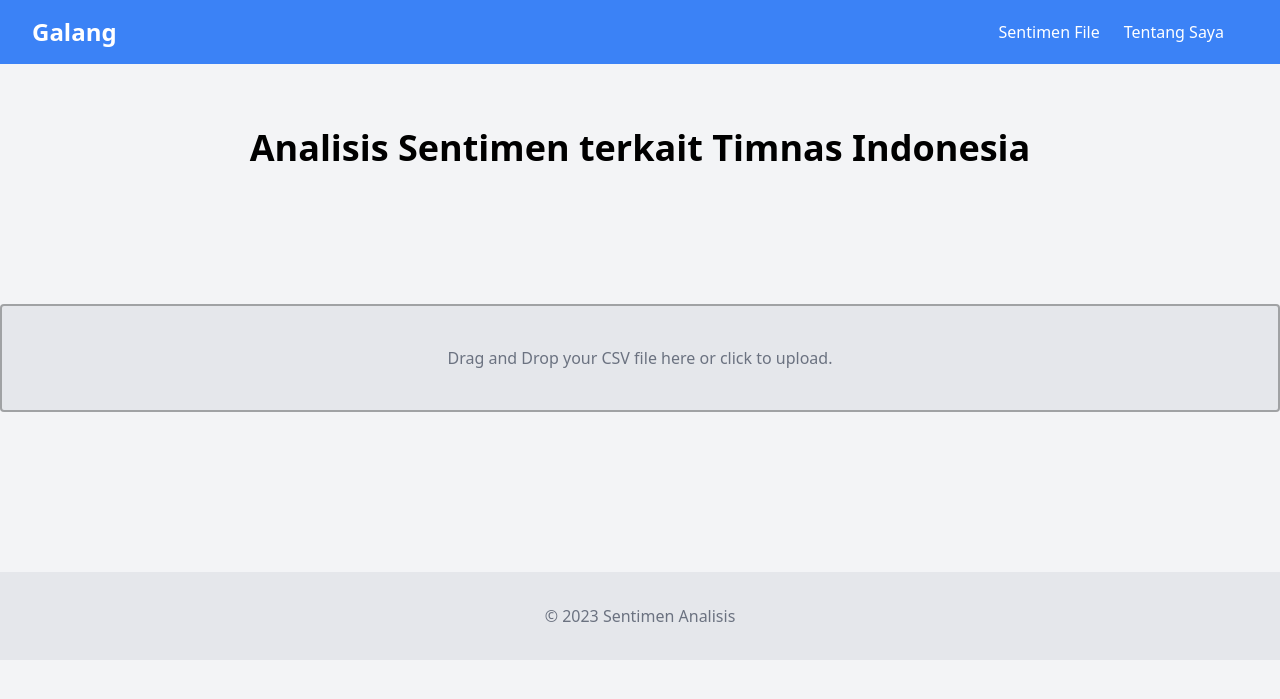
After one commit to galanksumantri/SentimentAnalysis, a Flask app: page /sentimen_file in a window 1280 px wide. The commit adds this page. Shown: the top 699 px of the page. Run offline with Flask 3, Linux system fonts and the light colour scheme; style sheets or scripts are compiled from the project's sources; parts of the project's set-up code (start-up, migrations or seed data) failed here and were passed over.

Commit message:
add drag and drop

```diff
--- a/app.py
+++ b/app.py
@@ -26,5 +26,26 @@ def word_similarity():
     probability = [proba[1] if predict[0] == 'Positif' else proba[0]]
     return render_template('index.html', predict=predict[0], probability=probability[0], sentence=SENTENCE)
 
+@app.route('/sentimen_file')
+def sentimen_file():
+    return render_template('sentimen_file.html')
+
+@app.route('/upload', methods=['POST'])
+def upload_file():
+    file = request.files['file']
+    if file.filename.endswith('.xlsx'):
+        df = pd.read_excel(file)
+    elif file.filename.endswith('.csv'):
+        df = pd.read_csv(file)
+    else:
+        return "Jenis file tidak didukung."
+
+    df['Text_clean'] = df['Text'].apply(caseFolding).apply(filtering).apply(convert_slang, kamus_slang=kamus_slang)
+    vector = [vector_w2v(sentence, model_w2v) for sentence in df['Text_clean']]
+    predict = model_svm.predict(vector)
+    df['Label'] = predict
+
+    return df.to_html()
+
 if __name__ == '__main__':
     app.run(debug=True)
--- a/static/css/src/input.css
+++ b/static/css/src/input.css
@@ -1,3 +1,18 @@
 @tailwind base;
 @tailwind components;
 @tailwind utilities;
+
+.dropzone {
+    border-width: 2px;
+    border-color: rgba(0, 0, 0, 0.3);
+    border-radius: 0.25rem;
+    transition: border-color 0.3s ease-in-out;
+}
+
+.dropzone.dragover {
+    border-color: rgba(66, 153, 225, 1);
+}
+
+.hidden {
+    display: none;
+}
--- /dev/null
+++ b/static/js/dropzone.js
@@ -0,0 +1,20 @@
+const dropzone = document.querySelector('.dropzone');
+
+dropzone.addEventListener('dragover', e => {
+    e.preventDefault();
+    dropzone.classList.add('dragover');
+});
+
+dropzone.addEventListener('dragleave', e => {
+    e.preventDefault();
+    dropzone.classList.remove('dragover');
+});
+
+dropzone.addEventListener('drop', e => {
+    e.preventDefault();
+    dropzone.classList.remove('dragover');
+    const fileInput = document.querySelector('input[type="file"]');
+    fileInput.files = e.dataTransfer.files;
+    const submitForm = document.querySelector('form');
+    submitForm.submit();
+});
--- /dev/null
+++ b/templates/sentimen_file.html
@@ -0,0 +1,41 @@
+<!DOCTYPE html>
+<html>
+<head>
+	<title>Sentimen Analysis</title>
+	<link rel="stylesheet" href="{{ url_for('static', filename='/css/dist/output.css')}} ">
+</head>
+<body class="bg-gray-100">
+	<!-- Navigation Bar -->
+	<nav class="flex justify-between items-center bg-blue-500 text-white py-4 px-8">
+		<a href="{{ url_for('index') }}" class="text-2xl font-bold">Galang</a>
+		<div class="flex items-center">
+		<a href="{{ url_for('sentimen_file') }}" class="mr-6">Sentimen File</a>
+		<a href="#" class="mr-6">Tentang Saya</a>
+		<!-- <button class="bg-white text-blue-500 py-2 px-6 rounded-full font-semibold hover:bg-blue-100">Masuk</button> -->
+		</div>
+	</nav>
+
+	<!-- Main Content -->
+	<div class="max-w-4xl mx-auto px-8 py-16">
+		<h1 class="text-4xl font-bold mb-8 text-center">Analisis Sentimen terkait Timnas Indonesia</h1>
+	</div>
+
+	<!-- Drag and Drop -->
+	<div class="container mx-auto mt-10 mb-40">
+        <form action="{{ url_for('upload_file') }}" method="POST" enctype="multipart/form-data" class="dropzone bg-gray-200 p-10 rounded-lg">
+            <input type="file" name="file" class="hidden">
+            <div class="text-center text-gray-500">Drag and Drop your CSV file here or click to upload.</div>
+        </form>
+    </div>
+
+	<!-- Footer -->
+	<footer class="bg-gray-200 py-8">
+		<div class="max-w-4xl mx-auto px-8">
+		<p class="text-center text-gray-500">&copy; 2023 Sentimen Analisis</p>
+		</div>
+	</footer>
+
+    <script src="{{ url_for('static', filename='js/dropzone.js') }}"></script>
+
+</body>
+</html>
```
Also changed, not shown: templates/index.html (+6 -3 lines).
